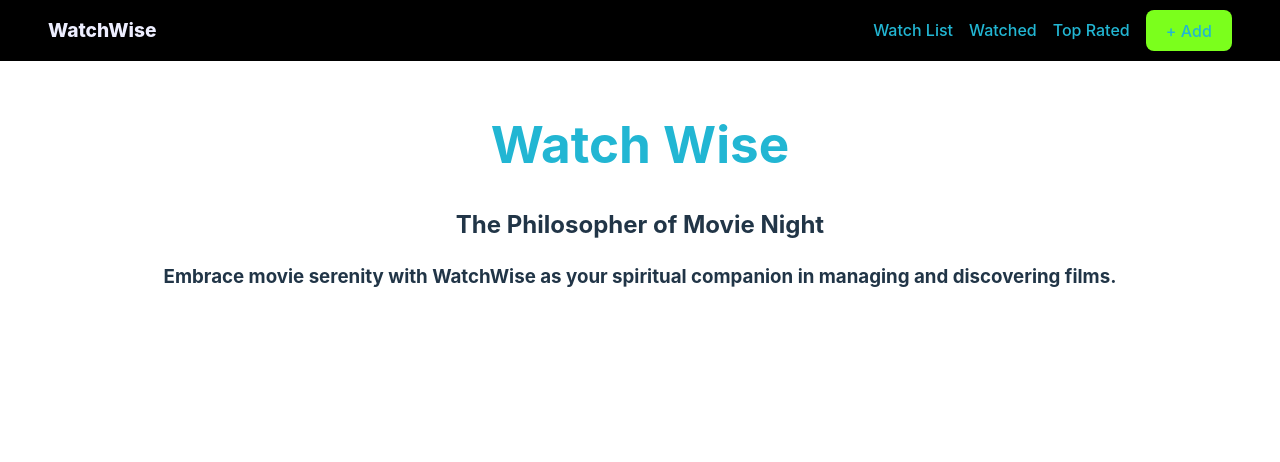
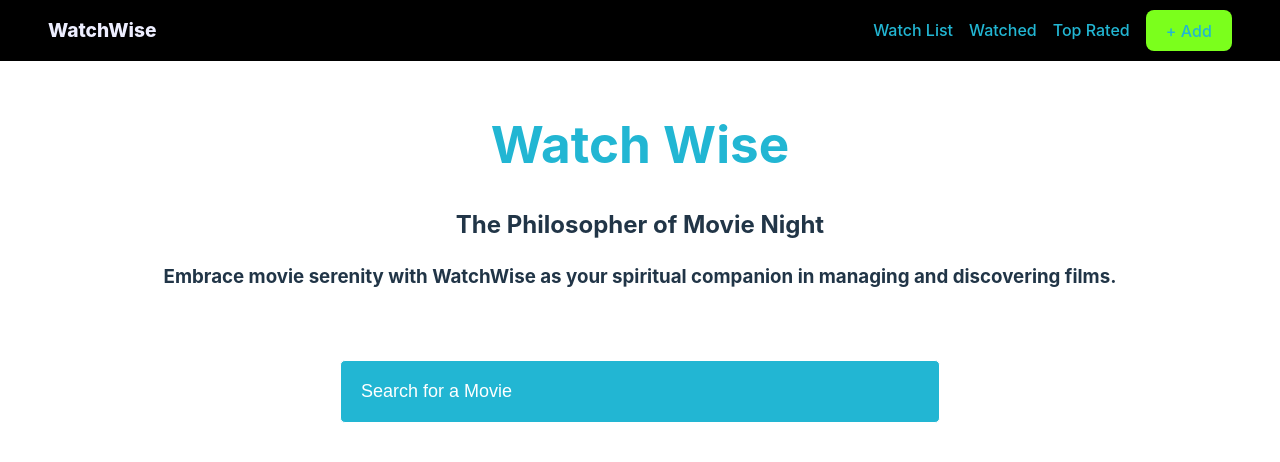
Before and after one commit to zfranczak/watchWise, a React (Vite) app: page / in a window 1280 px wide. Shown: the top 462 px of the page. Built offline with nearby package versions, Linux system fonts and the light colour scheme; no server answers.

Commit message:
added search to landing

```diff
--- a/src/components/Landing.jsx
+++ b/src/components/Landing.jsx
@@ -1,5 +1,6 @@
 import React from 'react';
 import Trending from './TopRated';
+import Add from './Add';
 
 const Landing = ({}) => {
   return (
@@ -11,6 +12,7 @@ const Landing = ({}) => {
         managing and discovering films.
       </h3>
       {/* <Trending /> */}
+      <Add />
     </div>
   );
 };
```
